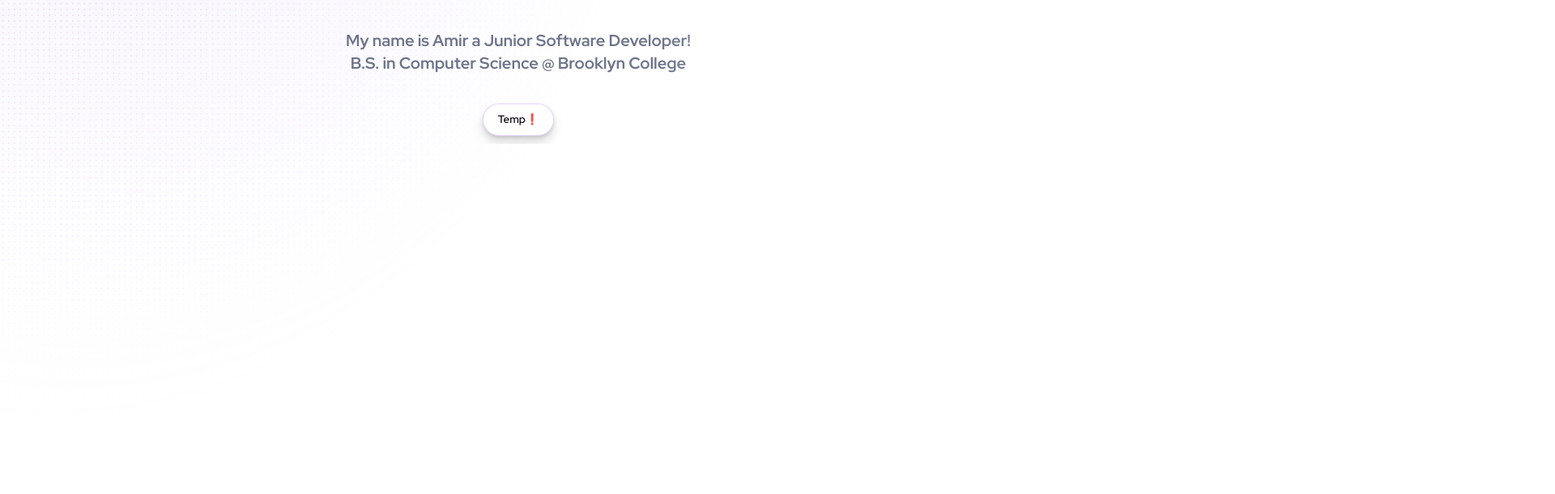
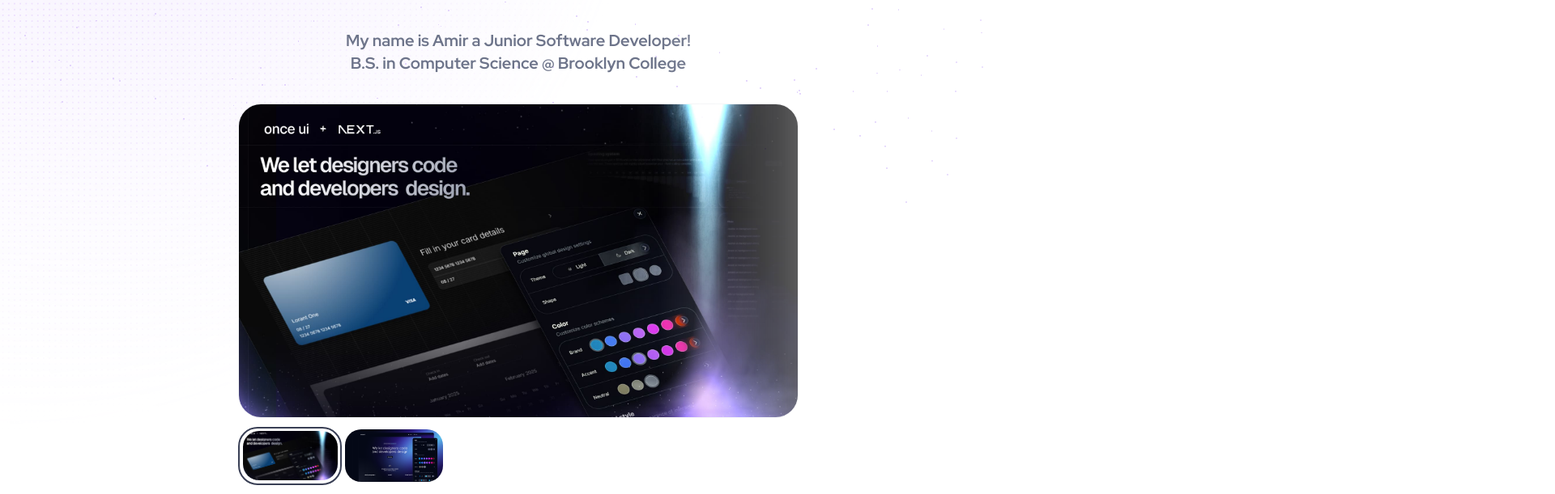
Before and after one commit to amirb2607/Official-Portfolio-Website, a Next.js app: page / in a window 1280 px wide. Shown: the part 265-876 px from the top of the page at 81% size, 1920 px wide, since content can reach past the window. Before the commit the page ends 800 px from the top, so only its background shows below. Built offline with nearby package versions, Linux system fonts and the light colour scheme.

Commit message:
Added Particles component from OnceUI attempt to implement on home page, need fixing, added carsousel component on home page need to add pictures/find picutes.

```diff
--- a/src/app/components/NavBar.tsx
+++ b/src/app/components/NavBar.tsx
@@ -1,4 +1,4 @@
-import { Badge, Banner, Button, Icon, Line, Logo, Row, ThemeSwitcher } from "@/once-ui/components";
+import { Badge, Button, Icon, Line, Logo, Row, ThemeSwitcher } from "@/once-ui/components";
 
 export default function NavBar() {
   return (
--- a/src/app/layout.tsx
+++ b/src/app/layout.tsx
@@ -35,7 +35,7 @@ export default function RootLayout({
       suppressHydrationWarning
       as="html"
       lang="en"
-      fillHeight
+      fillHeight={false}
       background="page"
       data-neutral={style.neutral}
       data-brand={style.brand}
--- a/src/app/page.tsx
+++ b/src/app/page.tsx
@@ -1,10 +1,29 @@
-import { Column, Text, Badge, RevealFx } from "@/once-ui/components";
+import { Column, Text, Badge, RevealFx, Particle, Flex, Carousel } from "@/once-ui/components";
 import NavBar from "@/app/components/NavBar";
 import DelayRepeatLetterFX from "./components/DelayRepeatLetterFX";
 
 export default function Home() {
   return (
-    <RevealFx speed="fast" delay={0.1} translateY={10}>
+    <RevealFx speed="fast" delay={0.1} translateY={10} center>
+      <Flex position="relative" style={{ minHeight: '100vh', overflow: 'hidden' }}>
+        <Particle
+          style={{
+            position: 'fixed',
+            top: -200,
+            left: -250,
+            right: 0,
+            bottom: 0,
+            width: "200vw",
+            height: "100vh",
+            zIndex: -1,
+          }}
+          className="inset-0 z-index--1"
+          interactive
+          density={350}
+          speed={0.5}
+          size="2"
+          interactionRadius={100}
+          color="brand-background-strong" />
         <Column fillWidth center padding="xs">
           <DelayRepeatLetterFX
             text="Currently Under Development"
@@ -28,9 +47,17 @@ export default function Home() {
                 </Text>
               </Column>
             </RevealFx>
-          <Badge id="temp" title="Temp❗" href="/temp1"/>
+            <Carousel
+              indicator="thumbnail"
+              images={[
+                { src: "/images/og/home.jpg", alt: "Demo Home" },
+                { src: "/images/demo.png", alt: "Demo Pic" },
+              ]}
+            />
+            <Badge id="temp" title="Temp❗" href="/temp1" />
           </Column>
         </Column>
+      </Flex>
     </RevealFx>
   );
 }
--- /dev/null
+++ b/src/once-ui/components/Particle.tsx
@@ -0,0 +1,186 @@
+"use client";
+
+import React, { useEffect, useRef } from "react";
+import { SpacingToken } from "../types";
+import { DisplayProps } from "../interfaces";
+import { Flex } from ".";
+
+interface ParticleProps extends React.ComponentProps<typeof Flex> {
+  density?: number;
+  color?: string;
+  size?: SpacingToken;
+  speed?: number;
+  interactive?: boolean;
+  interactionRadius?: number;
+  opacity?: DisplayProps["opacity"];
+  className?: string;
+  style?: React.CSSProperties;
+  children?: React.ReactNode;
+}
+
+const Particle = React.forwardRef<HTMLDivElement, ParticleProps>(
+  (
+    {
+      density = 100,
+      color = "brand-on-background-weak",
+      size = "2",
+      speed = 0.3,
+      interactive = false,
+      interactionRadius = 20,
+      opacity = 100,
+      children,
+      className,
+      style,
+      ...rest
+    },
+    forwardedRef,
+  ) => {
+    const containerRef = useRef<HTMLDivElement>(null);
+
+    useEffect(() => {
+      if (forwardedRef && "current" in forwardedRef) {
+        forwardedRef.current = containerRef.current;
+      } else if (typeof forwardedRef === "function") {
+        forwardedRef(containerRef.current);
+      }
+    }, [forwardedRef]);
+
+    useEffect(() => {
+      const container = containerRef.current;
+      const particles: HTMLElement[] = [];
+      const particleTargets = new Map<HTMLElement, { x: number; y: number }>();
+      const initialPositions = new Map<HTMLElement, { x: number; y: number }>();
+      let mousePosition = { x: -1000, y: -1000 };
+      let animationFrameId: number;
+
+      const parsedSize = `var(--static-space-${size})`;
+      const parsedOpacity = `${opacity}%`;
+      const movementSpeed = speed * 0.08;
+      const repulsionStrength = 0.15 * (speed || 1);
+
+      const handleMouseMove = (e: MouseEvent) => {
+        const rect = container?.getBoundingClientRect();
+        if (!rect) return;
+        mousePosition = {
+          x: ((e.clientX - rect.left) / rect.width) * 100,
+          y: ((e.clientY - rect.top) / rect.height) * 100,
+        };
+      };
+
+      const createParticle = () => {
+        const particleEl = document.createElement("div");
+        particleEl.style.position = "absolute";
+        particleEl.style.width = parsedSize;
+        particleEl.style.height = parsedSize;
+        particleEl.style.background = `var(--${color})`;
+        particleEl.style.borderRadius = "50%";
+        particleEl.style.pointerEvents = "none";
+        particleEl.style.opacity = parsedOpacity;
+        particleEl.style.transition = "transform 0.4s ease-out, opacity 0.6s ease-out";
+
+        const initialX = 10 + Math.random() * 80;
+        const initialY = 10 + Math.random() * 80;
+
+        particleEl.style.left = `${initialX}%`;
+        particleEl.style.top = `${initialY}%`;
+
+        initialPositions.set(particleEl, { x: initialX, y: initialY });
+        particleTargets.set(particleEl, { x: initialX, y: initialY });
+
+        container?.appendChild(particleEl);
+        particles.push(particleEl);
+        return particleEl;
+      };
+
+      const updateParticles = () => {
+        particles.forEach((particleEl, index) => {
+          const currentTarget = particleTargets.get(particleEl);
+          const initial = initialPositions.get(particleEl);
+          if (!currentTarget || !initial) return;
+
+          const currentX = parseFloat(particleEl.style.left);
+          const currentY = parseFloat(particleEl.style.top);
+
+          const time = Date.now() * 0.001 * speed;
+          const baseNoiseX = Math.sin(time + index) * 0.5;
+          const baseNoiseY = Math.cos(time + index * 1.2) * 0.5;
+
+          let targetX = initial.x + baseNoiseX;
+          let targetY = initial.y + baseNoiseY;
+
+          if (interactive) {
+            const dx = mousePosition.x - currentX;
+            const dy = mousePosition.y - currentY;
+            const distance = Math.sqrt(dx * dx + dy * dy);
+
+            if (distance < interactionRadius) {
+              const force = (interactionRadius - distance) * repulsionStrength;
+              const angle = Math.atan2(dy, dx);
+
+              targetX -= Math.cos(angle) * force;
+              targetY -= Math.sin(angle) * force;
+            }
+          }
+
+          targetX = Math.max(5, Math.min(95, targetX));
+          targetY = Math.max(5, Math.min(95, targetY));
+
+          particleTargets.set(particleEl, {
+            x: targetX,
+            y: targetY,
+          });
+
+          particleEl.style.left = `${currentX + (targetX - currentX) * movementSpeed}%`;
+          particleEl.style.top = `${currentY + (targetY - currentY) * movementSpeed}%`;
+        });
+
+        animationFrameId = requestAnimationFrame(updateParticles);
+      };
+
+      if (interactive) {
+        document.addEventListener("mousemove", handleMouseMove);
+      }
+
+      for (let i = 0; i < density; i++) {
+        createParticle();
+      }
+
+      updateParticles();
+
+      return () => {
+        document.removeEventListener("mousemove", handleMouseMove);
+        cancelAnimationFrame(animationFrameId);
+        particles.forEach((particleEl) => {
+          particleEl.remove();
+          particleTargets.delete(particleEl);
+          initialPositions.delete(particleEl);
+        });
+      };
+    }, [
+      color,
+      size,
+      speed,
+      interactive,
+      interactionRadius,
+      opacity,
+      density,
+      containerRef,
+    ]);
+
+    return (
+      <Flex
+        ref={containerRef}
+        fill
+        pointerEvents="none"
+        className={className}
+        style={style}
+        {...rest}
+      >
+        {children}
+      </Flex>
+    );
+  },
+);
+
+Particle.displayName = "Particle";
+export { Particle };
--- a/src/once-ui/components/index.ts
+++ b/src/once-ui/components/index.ts
@@ -45,6 +45,7 @@ export * from "./NumberInput";
 export * from "./OgCard";
 export * from "./Option";
 export * from "./OTPInput";
+export * from "./Particle";
 export * from "./PasswordInput";
 export * from "./RadioButton";
 export * from "./RevealFx";
```
Lines whose indentation alone changed are shown as unchanged.
